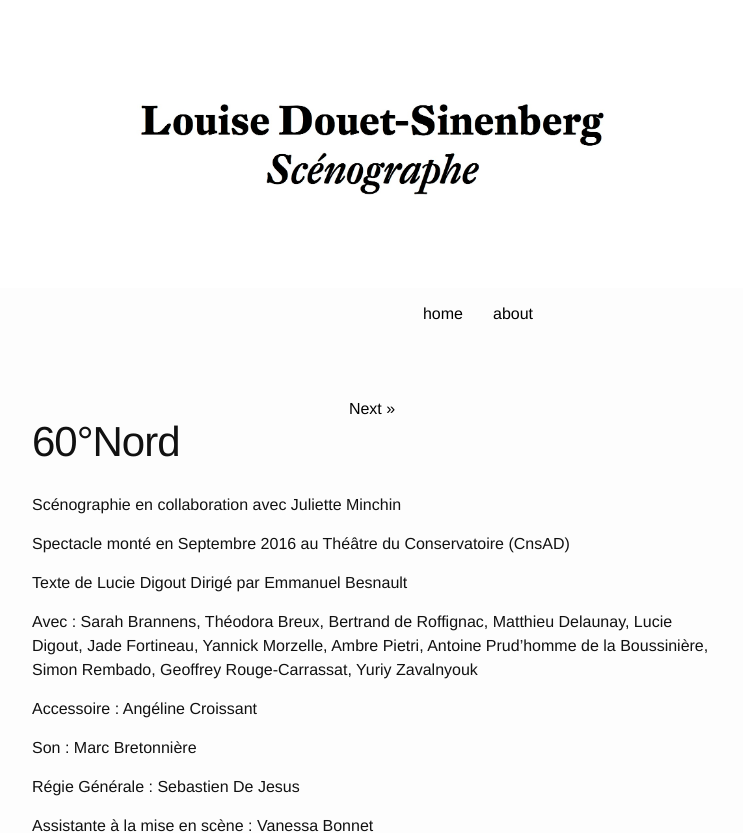
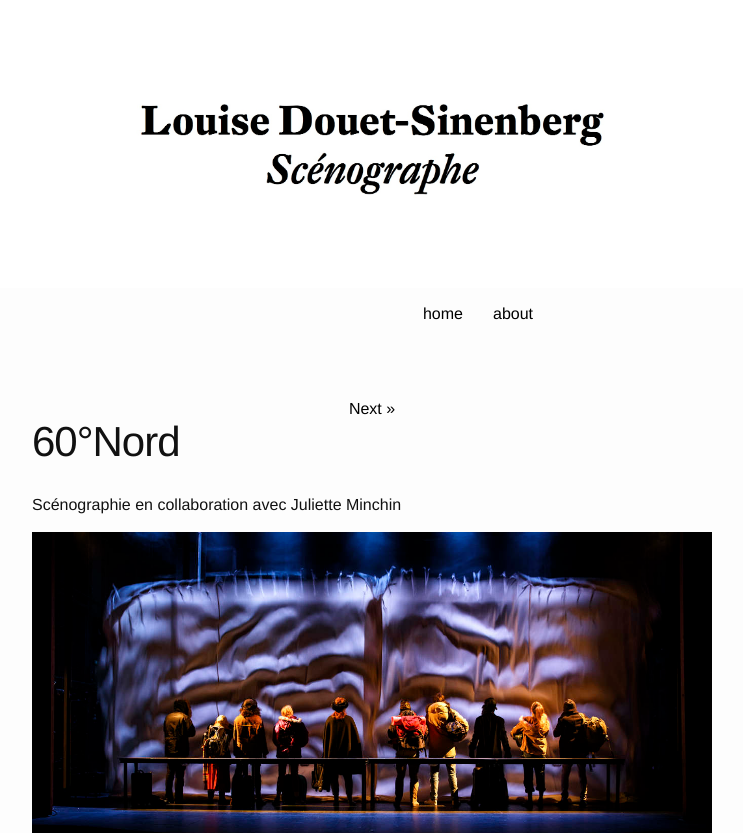
Before and after one commit to louiseds/louiseds.github.io, a Jekyll site: the page built from _posts/2016-11-13-60-nord.md, in a window 1280 px wide. Shown: the top 833 px of the page, without its empty margins (268-1011 px from the left). Built offline with Jekyll 4.4.1, drawn with Linux system fonts in a browser that asks for light colours; grey boxes are pictures that could not be loaded.

Commit message:
Updated 2016-11-13-60-nord.md

```diff
--- a/_posts/2016-11-13-60-nord.md
+++ b/_posts/2016-11-13-60-nord.md
@@ -6,6 +6,9 @@ published: true
 title: 60°Nord
 ---
 Scénographie en collaboration avec Juliette Minchin
+
+![160928_RdL_0047_1340_c.jpg]({{site.baseurl}}/images/160928_RdL_0047_1340_c.jpg)
+
 
 Spectacle monté en Septembre 2016 au Théâtre du Conservatoire (CnsAD)
 
```
Also changed, not shown: other parts of _posts/2016-11-13-60-nord.md (+0 -3 lines).
